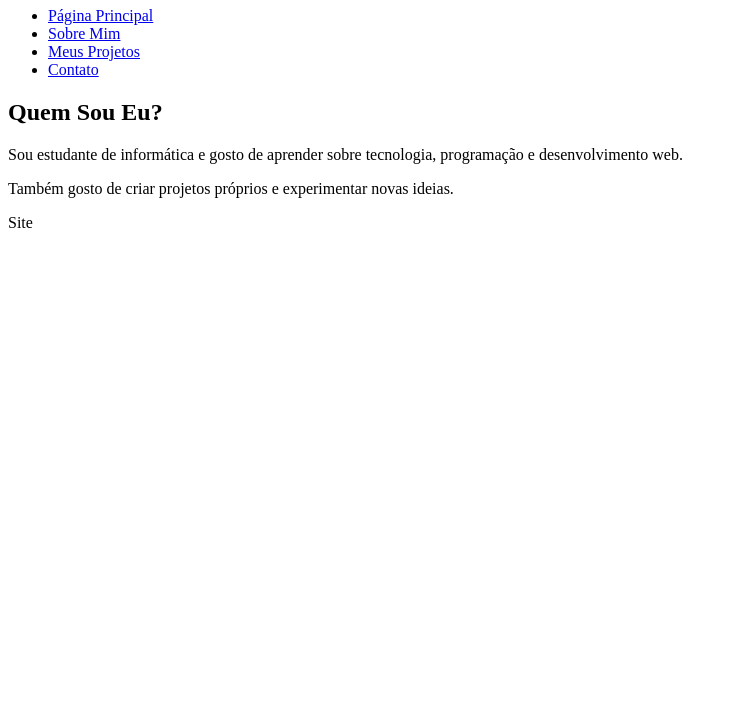
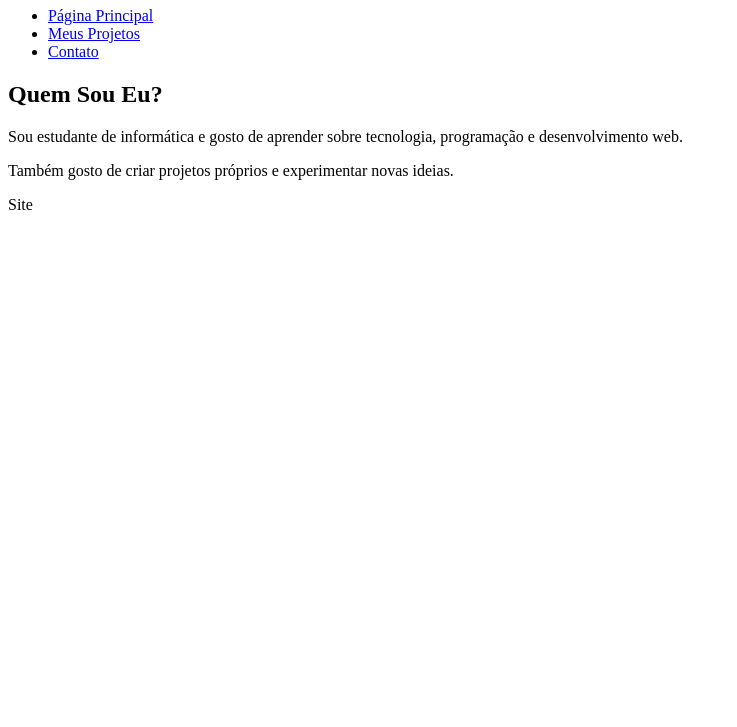
Before and after one commit to niveamaria11-dev/Projeto-04, a plain HTML site: page sobre.html in a window 1280 px wide. Shown: the part 73-800 px from the top of the page, without its empty margins (0-737 px from the left). Drawn offline with Linux system fonts and the light colour scheme.

Commit message:
Update sobre.html

```diff
--- a/sobre.html
+++ b/sobre.html
@@ -14,7 +14,6 @@
         <nav>
             <ul>
                 <li><a href="index.html">Página Principal</a></li>
-                <li><a href="sobre.html">Sobre Mim</a></li>
                 <li><a href="projetos.html">Meus Projetos</a></li>
                 <li><a href="contato.html">Contato</a></a>
             </ul>
```
